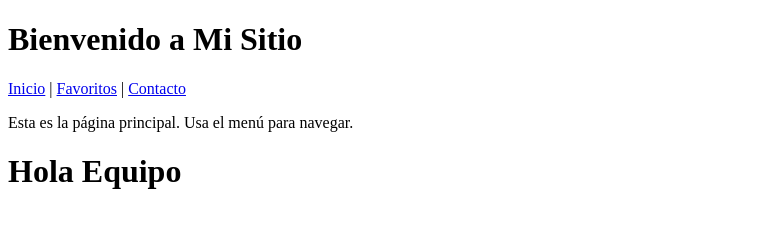
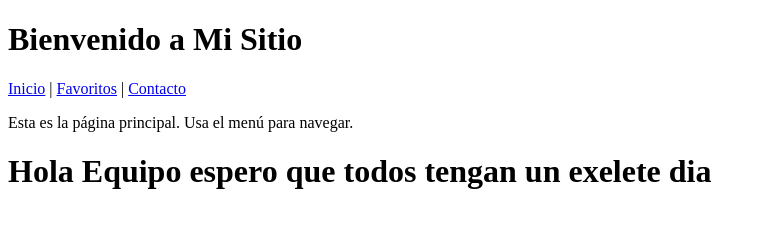
Before and after one commit to vanegas65/mi-repo, a plain HTML site: page index.html in a window 1280 px wide. Shown: the whole page, without its empty margins (0-766 px from the left). Drawn offline with Linux system fonts and the light colour scheme.

Commit message:
Update index.html

```diff
--- a/index.html
+++ b/index.html
@@ -13,6 +13,6 @@
   </nav>
 
   <p>Esta es la página principal. Usa el menú para navegar.</p>
-  <h1>Hola Equipo</h1
+  <h1>Hola Equipo espero que todos tengan un exelete dia </h1
 </body>
 </html>
```
